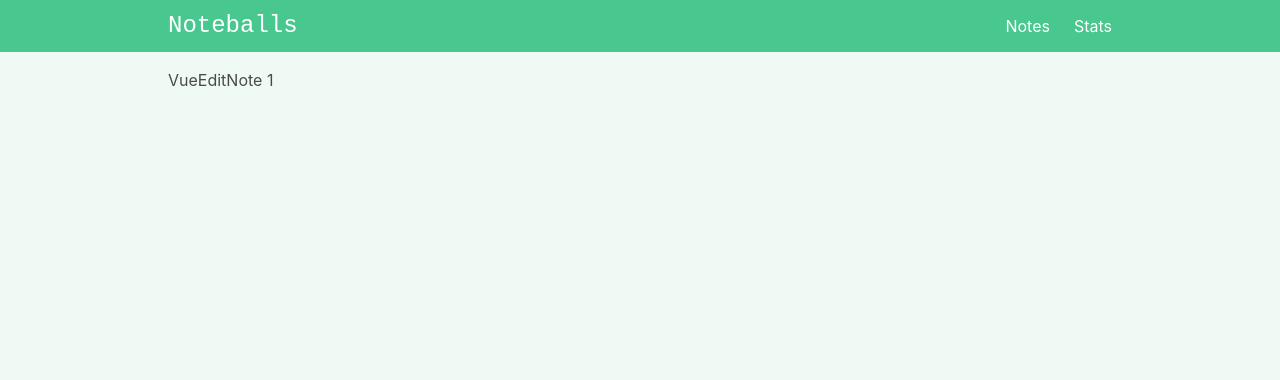
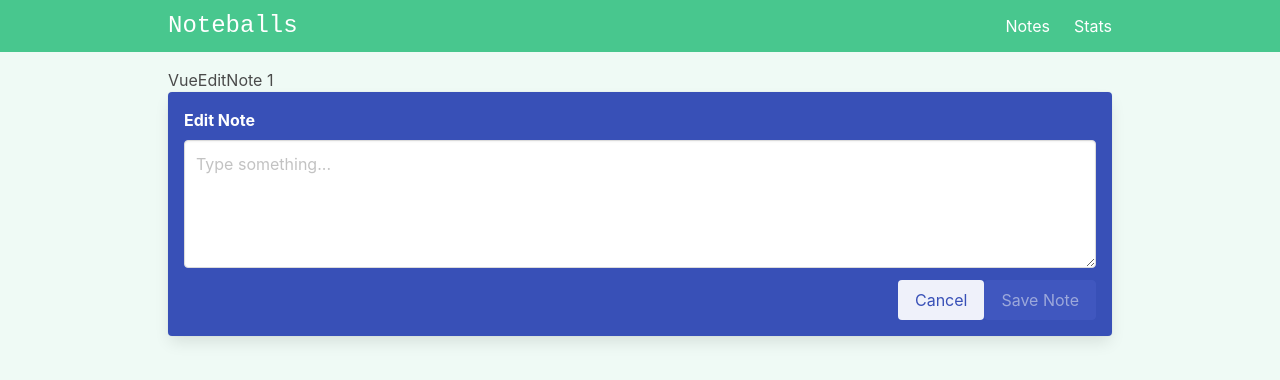
Before and after one commit to PolinaRaguilo/vue-crud-notes, a Vue app: page /edit/1 in a window 1280 px wide. Shown: the top 380 px of the page. Built offline with nearby package versions, Linux system fonts and the light colour scheme.

Commit message:
add custom params to the form

```diff
--- a/src/components/NoteForm.vue
+++ b/src/components/NoteForm.vue
@@ -1,9 +1,10 @@
 <template>
-    <div class="card has-background-success-dark p-4 mb-5">
+    <div :class='`card has-background-${bgColor}-dark p-4 mb-5`'>
+        <label v-if="labelText" class='label has-text-white'>{{ labelText }}</label>
         <div class="field">
             <div class="control">
                 <textarea class="textarea" ref="textareaRef" :value="modelValue" @input="updateValue"
-                    placeholder="Add a new note"></textarea>
+                    :placeholder="placeholder"></textarea>
             </div>
         </div>
         <div class="field is-grouped is-grouped-right">
@@ -20,7 +21,18 @@ import { ref } from 'vue';
 const props = defineProps({
     modelValue: {
         type: String,
-        reauired: true
+        required: true
+    },
+    bgColor: {
+        type: String,
+        default: 'success'
+    },
+    placeholder: {
+        type: String,
+        default: 'Type something...'
+    },
+    labelText: {
+        type: String,
     }
 })
 
--- a/src/pages/VueEditNote.vue
+++ b/src/pages/VueEditNote.vue
@@ -2,7 +2,21 @@
     <div class="edit-note">
         VueEditNote {{ $route.params.id }}
     </div>
+    <NoteForm v-model="noteContent" ref="editNoteRef" bgColor="link" labelText="Edit Note">
+        <template #buttons>
+            <button @click="$router.push('/')" class="button is-link is-light">
+                Cancel</button>
+            <button class="button is-link has-background-link" :disabled="!noteContent">
+                Save Note</button>
+
+        </template>
+
+    </NoteForm>
 
 </template>
 <script setup>
+import NoteForm from '@/components/NoteForm.vue';
+import { ref } from 'vue';
+
+const noteContent = ref('')
 </script>
--- a/src/pages/VueNotes.vue
+++ b/src/pages/VueNotes.vue
@@ -1,6 +1,6 @@
 <template>
   <div class="notes">
-    <NoteForm v-model="newNote" ref="editNoteRef">
+    <NoteForm v-model="newNote" ref="editNoteRef" placeholder="Add a new note">
       <template #buttons>
         <button class="button is-link has-background-success" @click="addNoteHandler" :disabled="!newNote">
           Add New Note</button>
```
